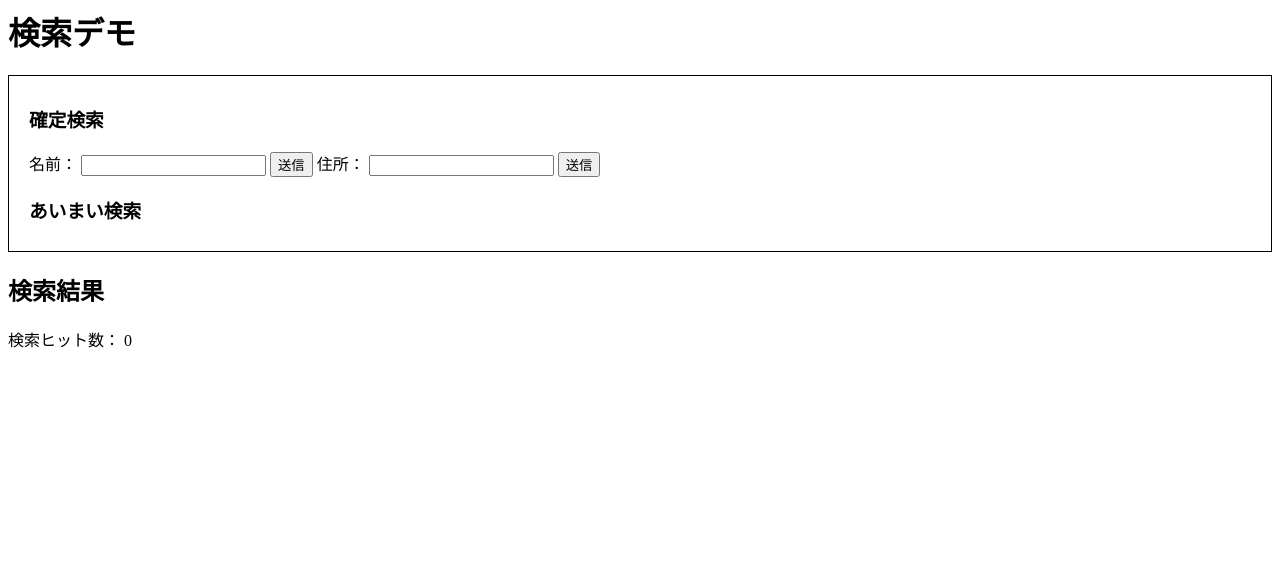
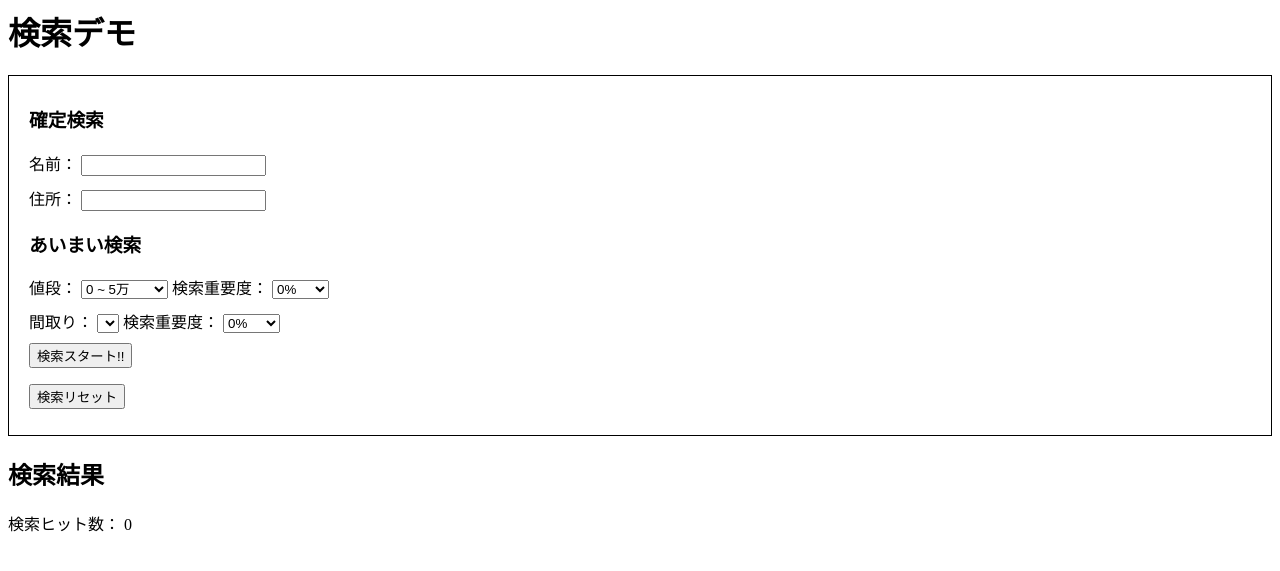
Before and after one commit to jo-315/search_demo, a Flask app: page / in a window 1280 px wide. Shown: the top 571 px of the page. Run offline with Flask 2, Linux system fonts and the light colour scheme; data that the repository does not hold is empty.

Commit message:
確定検索

```diff
--- a/init_db/docker-entrypoint-initdb.d/init.sql
+++ b/init_db/docker-entrypoint-initdb.d/init.sql
@@ -10,7 +10,7 @@ create table home
 );
 
 insert into home(name, price, address, layout) values
-  ('コーポ京都', 800000, '京都府京都市', '1LDK'),
-  ('京都苑', 700000, '京都府京都市', '2LDK'),
-  ('かきく京都', 650000, '京都府京都市', '1DK')
+  ('コーポ京都', 80000, '京都府京都市', '1LDK'),
+  ('京都苑', 70000, '京都府京都市', '2LDK'),
+  ('かきく京都', 65000, '京都府京都市', '1DK')
 ;
--- a/src/main.py
+++ b/src/main.py
@@ -10,15 +10,21 @@ def index():
     return render_template("index.html", homes=homes, result_num=result_num)
 
 
+# 検索実行method
+# 検索結果はlist型で管理する
 @app.route('/search', methods=['POST'])
 def post():
+    homes = []
+    # 確定検索
     name = request.form.get('name')
     address = request.form.get('address')
     if len(name) != 0:
-        homes = Home.query.filter_by(name=name)
+        homes = Home.query.filter_by(name=name).all()
     elif len(address) != 0:
-        homes = Home.query.filter_by(address=address)
-    result_num = homes.count()
+        homes = Home.query.filter_by(address=address).all()
+    result_num = len(homes)
+
+    # あいまい検索
     return render_template("index.html", homes=homes, result_num=result_num)
 
 
--- a/src/static/style.css
+++ b/src/static/style.css
@@ -7,6 +7,10 @@
 /* 検索部分 */
 .search_condition{
   padding: 10px 20px;
+}
+
+.search_condition form div{
+  margin-bottom: 10px;
 }
 
 /* 検索結果表示 */
--- a/src/templates/index.html
+++ b/src/templates/index.html
@@ -7,16 +7,69 @@
   <body>
     <h1>検索デモ</h1>
     <div class="search_condition box">
-      <h3>確定検索</h3>
       <form action="/search" method="POST">
-        <label for="name">名前：</label>
-        <input type="text" name="name">
-        <input type="submit" value="送信">
-        <label for="name">住所：</label>
-        <input type="text" name="address">
-        <input type="submit" value="送信">
+        <h3>確定検索</h3>
+        <div>
+          <label for="name">名前：</label>
+          <input type="text" name="name">
+        </div>
+        <div>
+          <label for="name">住所：</label>
+          <input type="text" name="address">
+        </div>
+        <h3>あいまい検索</h3>
+        <div>
+          <label for="name">値段：</label>
+          <select name="price">
+            <option value="0">0 ~ 5万</option>
+            <option value="1">5万 ~ 6万</option>
+            <option value="2">6万 ~ 7万</option>
+            <option value="3">7万 ~ 8万</option>
+            <option value="4">8万 ~ 9万</option>
+            <option value="5">9万 ~ 10万</option>
+            <option value="6">10万 ~ </option>
+          </select>
+          <label for="name">検索重要度：</label>
+          <select name="price_weight">
+            <option value="0">0%</option>
+            <option value="1">10%</option>
+            <option value="2">20%</option>
+            <option value="3">30%</option>
+            <option value="4">40%</option>
+            <option value="5">50%</option>
+            <option value="6">60%</option>
+            <option value="7">70%</option>
+            <option value="8">80%</option>
+            <option value="9">90%</option>
+            <option value="10">100%</option>
+          </select>
+        </div>
+        <div>
+          <label for="name">間取り：</label>
+          <select name="price">
+          </select>
+          <label for="name">検索重要度：</label>
+          <select name="price_weight">
+            <option value="0">0%</option>
+            <option value="1">10%</option>
+            <option value="2">20%</option>
+            <option value="3">30%</option>
+            <option value="4">40%</option>
+            <option value="5">50%</option>
+            <option value="6">60%</option>
+            <option value="7">70%</option>
+            <option value="8">80%</option>
+            <option value="9">90%</option>
+            <option value="10">100%</option>
+          </select>
+        </div>
+        <input type="submit" value="検索スタート!!">
       </form>
-      <h3>あいまい検索</h3>
+      <div class="reset_search">
+        <form action="/" method="GET">
+          <input type="submit" value="検索リセット">
+        </form>
+      </div>
     </div>
     <div class="result_containar">
       <h2>検索結果</h2>
@@ -29,7 +82,7 @@
           <li class="box">
             <p class="result_item_name">{{home.name}}</p>
             <div>
-              <p>値段：{{home.price}}</p>
+              <p>値段：{{home.price/10000}}万円</p>
               <p>住所：{{home.address}}</p>
               <p>間取り：{{home.layout}}</p>
             </div>
```
